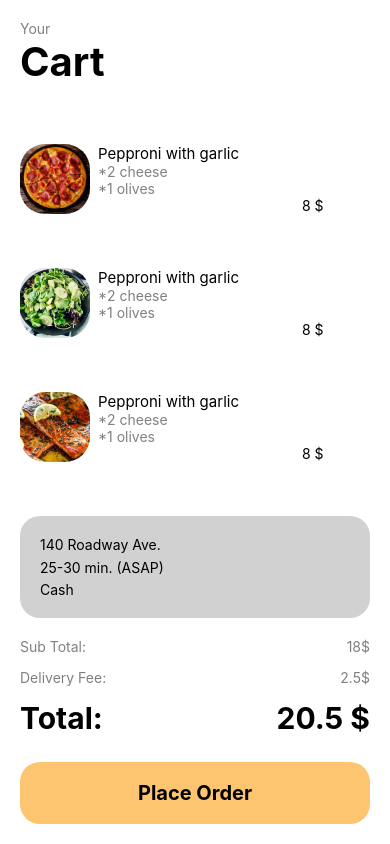
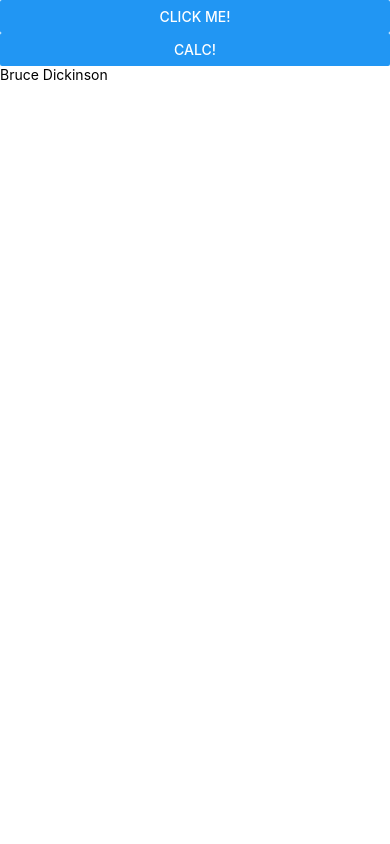
Before and after one commit to yakintech/techcareer-react-native-tutorial, a React Native app: screen / in a window 390 px wide. Built offline with nearby package versions, Linux system fonts and the light colour scheme.

Commit message:
props sample

```diff
--- a/App.js
+++ b/App.js
@@ -1,20 +1,16 @@
 import React from "react"
 import { SafeAreaView } from "react-native"
-import FlatListSample from "./tutorials/coreComponents/FlatListSample"
-import JsxSample4 from "./tutorials/jsxSample/JsxSample4"
-import JsxSample5 from "./tutorials/jsxSample/JsxSample5"
-import FlexSample from "./tutorials/stylesSample/FlexSample"
-import StyleSample from "./tutorials/stylesSample/StyleSample"
-import HealthTemplate from "./tutorials/TemplateSample/HealthTemplate"
-import PizzaTemplate from "./tutorials/TemplateSample/PizzaTemplate"
+import ParentComp from "./tutorials/propsSample/ParentComp"
 
 function App() {
 
 
   return (
     <>
-      <SafeAreaView style={{flex:1}}>
-        <PizzaTemplate></PizzaTemplate>
+      <SafeAreaView style={{ flex: 1 }}>
+
+        <ParentComp name="Bruce Dickinson"></ParentComp>
+
       </SafeAreaView>
     </>
   )
--- /dev/null
+++ b/tutorials/propsSample/ChildComp.js
@@ -0,0 +1,16 @@
+import React from 'react'
+import { View, Text, Button } from 'react-native'
+import GrandChildComp from './GrandChildComp'
+
+const ChildComp = (props) => {
+    return (
+        <View>
+            <Button title='Click Me!' onPress={() => props.hello()}></Button>
+            <Button title="Calc!" onPress={() => props.calc(4,7)}></Button>
+
+            <GrandChildComp name={props.name}></GrandChildComp>
+        </View>
+    )
+}
+
+export default ChildComp
--- /dev/null
+++ b/tutorials/propsSample/GrandChildComp.js
@@ -0,0 +1,12 @@
+import React from 'react'
+import { View, Text } from 'react-native'
+
+const GrandChildComp = (props) => {
+    return (
+        <View>
+            <Text>{props.name}</Text>
+        </View>
+    )
+}
+
+export default GrandChildComp
--- /dev/null
+++ b/tutorials/propsSample/ParentComp.js
@@ -0,0 +1,26 @@
+import React from 'react'
+import { View, Text } from 'react-native'
+import ChildComp from './ChildComp';
+
+const ParentComp = (props) => {
+
+    let hello = () => {
+        alert("Hello React Native!!");
+    }
+
+    let calc = (x, y) => {
+
+        let z = (x * x) + (y * y);
+
+        alert("Sonuç: " + z);
+
+    }
+
+    return (
+        <View>
+            <ChildComp name={props.name} hello={hello} calc={calc}></ChildComp>
+        </View>
+    )
+}
+
+export default ParentComp
```
Also changed, not shown: tutorials/propsSample/AdminUserDetail.js (added, +13 -0 lines), tutorials/propsSample/UserDetail.js (added, +15 -0 lines), tutorials/propsSample/UserList.js (added, +16 -0 lines), tutorials/propsSample/UserPage.js (added, +31 -0 lines).
